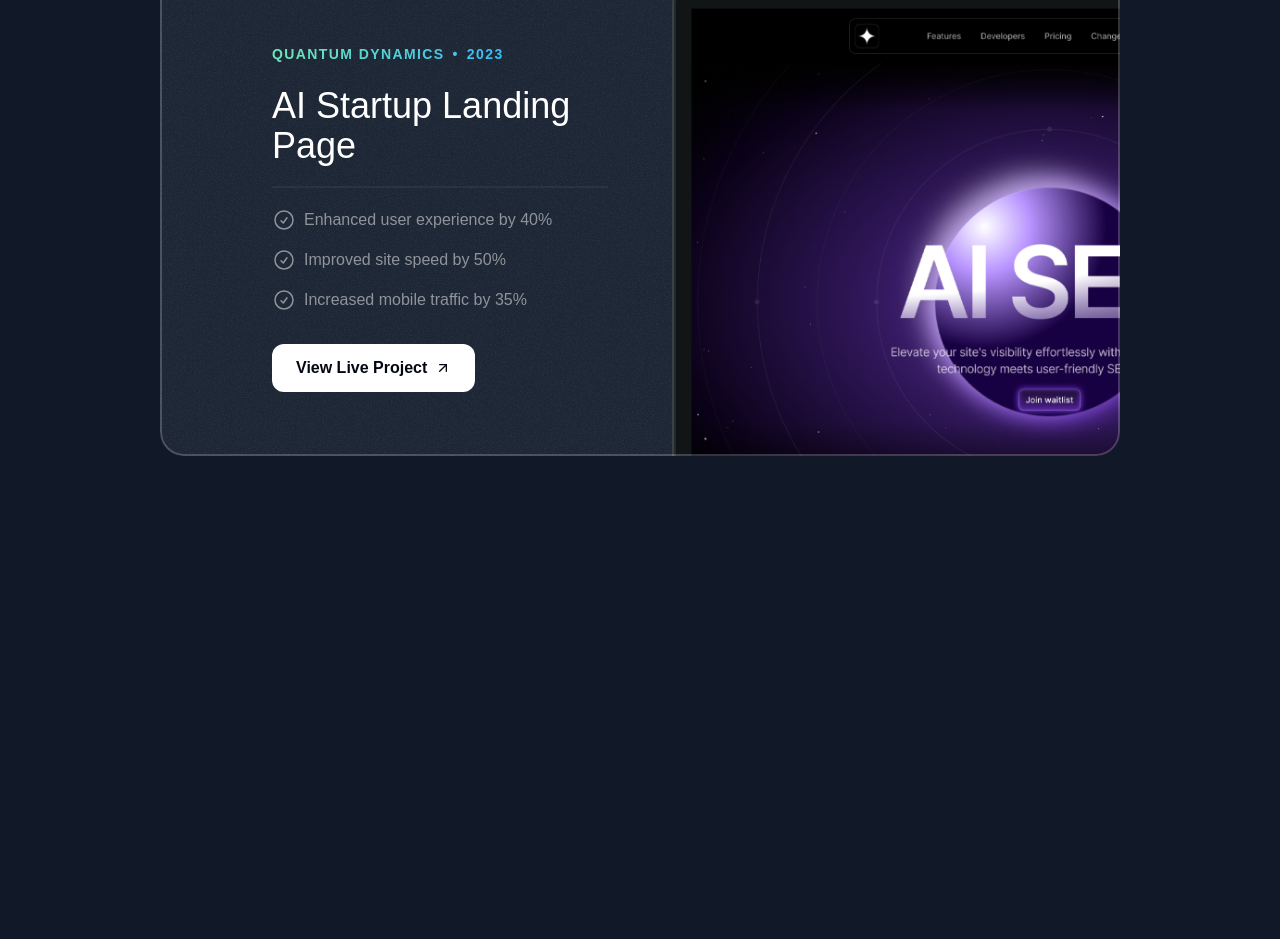
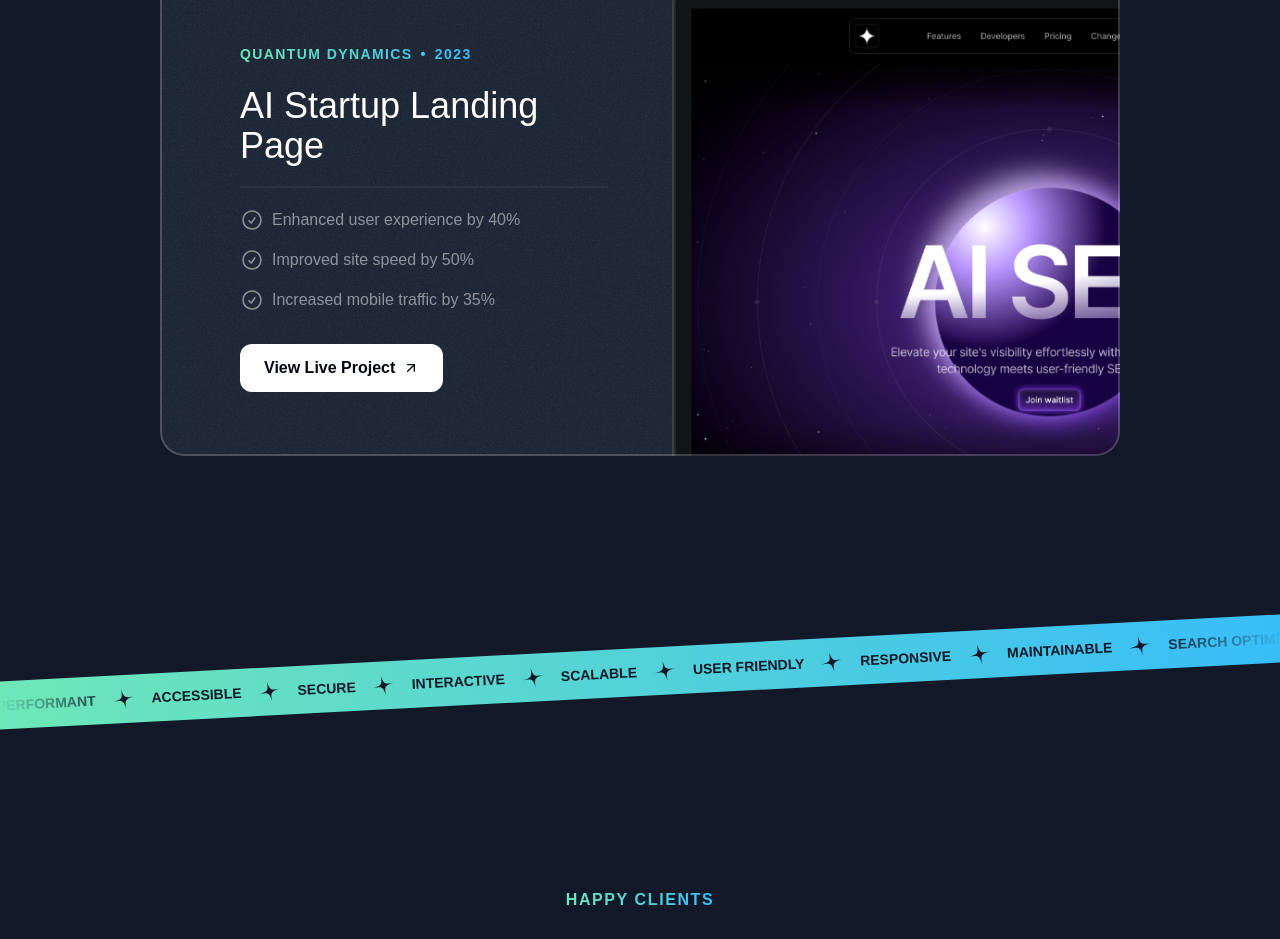
Before and after one commit to simocompsci/Personnal_Portfolio, a Next.js app in the folder PersonalPortfolio/: page / in a window 1280 px wide. Shown: the part 2544-3483 px from the top of the page. Before the commit the page ends 3096 px from the top, so only its background shows below. Built offline with nearby package versions, Linux system fonts and the light colour scheme; a web font is replaced by a local one.

Commit message:
done with the testemonilas section

```diff
--- a/PersonalPortfolio/src/app/page.tsx
+++ b/PersonalPortfolio/src/app/page.tsx
@@ -1,6 +1,10 @@
 import { Header } from "@/sections/Header";
 import { HeroSection } from "@/sections/Hero";
 import { ProjectsSection } from "@/sections/Projects";
+import { TapeSection } from "@/sections/Tape";
+import { TestimonialsSection } from "@/sections/Testimonials";
+import { AboutSection } from "@/sections/About";
+
 
 export default function Home() {
   return (
@@ -8,6 +12,9 @@ export default function Home() {
         <Header/>
         <HeroSection/>
         <ProjectsSection/>
+        <TapeSection/>
+        <TestimonialsSection/>
+        <AboutSection/>
 
     </div>
   );
--- /dev/null
+++ b/PersonalPortfolio/src/components/Card.tsx
@@ -0,0 +1,22 @@
+import grainImage from '@/assets/images/grain.jpg'
+import { twMerge } from 'tailwind-merge';
+import { PropsWithChildren } from 'react';
+
+type CardProps = ({
+    className?: string;
+});
+
+const Card = ({className , children}:PropsWithChildren<CardProps>) => {
+    return (
+        <div>
+            <div className={twMerge("bg-gray-800 rounded-3xl relative overflow-hidden z-0 after:z-10 after:content-[''] after:absolute after:inset-0 after:outline-2 after:outline after:-outline-offset-2 after:rounded-3xl after:outline-white/20 after:pointer-events-none p-6" , className)}>
+                <div className="absolute inset-0 -z-10 opacity-5" style={{
+                  backgroundImage: `url(${grainImage.src})`
+                }}></div>
+                {children}
+            </div>
+        </div>
+    );
+}
+
+export default Card;
--- /dev/null
+++ b/PersonalPortfolio/src/components/SectionHeader.tsx
@@ -0,0 +1,23 @@
+type SectionHeaderProps = {
+  title: string;
+  eyebrow: string;
+  description: string;
+};
+const SectionHeader = ({
+    title,
+    eyebrow,
+    description,
+}:SectionHeaderProps
+) => {
+    return (
+        <>
+            <div className="flex justify-center">
+                <p className="uppercase font-semibold tracking-widest bg-gradient-to-r from-emerald-300 to-sky-400 text-center bg-clip-text text-transparent">{eyebrow}</p>
+            </div>
+            <h2 className="font-serif text-3xl text-center mt-6 md:text-5xl">{title}</h2>
+            <p className="text-center text-white/60 mt-4 md:text-lg lg:text-xl max-w-md mx-auto">{description}</p>
+        </>
+    );
+}
+
+export default SectionHeader;
--- /dev/null
+++ b/PersonalPortfolio/src/components/TechIcon.tsx
@@ -0,0 +1,15 @@
+import React from 'react';
+import { ElementType } from 'react';
+
+type TechIconProps={
+    Component: ElementType
+}
+const TechIcon = ({Component}:TechIconProps) => {
+    return (
+        <div>
+            <Component className="size-10"/>
+        </div>
+    );
+}
+
+export default TechIcon;
--- a/PersonalPortfolio/src/sections/About.tsx
+++ b/PersonalPortfolio/src/sections/About.tsx
@@ -1,3 +1,94 @@
+import SectionHeader from "@/components/SectionHeader";
+import Card from "@/components/Card";
+import StarIcon from '@/assets/icons/star.svg'
+import bookImage from '@/assets/images/book-cover.png'
+import Image from "next/image";
+import { title } from "process";
+import JavascriptIcon from '@/assets/icons/square-js.svg'
+import HTMLIcon from '@/assets/icons/html5.svg'
+import CssIcon from '@/assets/icons/css3.svg'
+import ReactIcon from '@/assets/icons/react.svg'
+import ChromeIcon from '@/assets/icons/chrome.svg'
+import GithubIcon from '@/assets/icons/github.svg'
+import TechIcon from "@/components/TechIcon";
+import mapImage from '@/assets/images/map.png'
+import smileMemoji from '@/assets/images/memoji-smile.png'
+
+const toolboxItems = [
+  {
+    title: 'Javascript',
+    iconType: JavascriptIcon,
+  },
+  {
+    title: 'HTML5',
+    iconType: HTMLIcon,
+  },
+  {
+    title: 'CSS3',
+    iconType: CssIcon,
+  },
+  {
+    title: 'Chrome',
+    iconType: ChromeIcon,
+  },
+  {
+    title: 'React',
+    iconType: ReactIcon,
+  },
+  {
+    title: 'Github',
+    iconType: GithubIcon,
+  },
+
+]
+
+
 export const AboutSection = () => {
-  return <div>About Section</div>;
+  return (
+    <div className="pb-96">
+      <SectionHeader
+        eyebrow="About Me"
+        title="A Glimpse Into My World"
+        description="Learn more about who i am , what i do and what inspires me " />
+      <div>
+        <Card>
+          <div>
+            <StarIcon />
+            <h3>My Reads</h3>
+            <p>Explore the books shaping my prespectives.</p>
+          </div>
+          <Image src={bookImage} alt="Book Cover" />
+        </Card>
+        <Card>
+          <div>
+            <StarIcon />
+            <h3>My Toolbox</h3>
+            <p>Explore the technologies and tools used to create digital experience</p>
+          </div>
+          <div>
+            {toolboxItems.map((item) => (
+              <div key={item.title}>
+                <TechIcon Component={item.iconType} />
+                <span>
+                  {item.title}
+                </span>
+              </div>
+            ))}
+          </div>
+        </Card>
+        <Card>
+          <div>
+            <StarIcon />
+            <h3>Beyond The Code</h3>
+            <p>Explore my interests and hobbies beyond the code</p>
+          </div>
+        </Card>
+        <Card>
+          <Image src={mapImage} alt="map" />
+          <Image src={smileMemoji} alt="smile memoji" />
+        </Card>
+      </div>
+
+    </div>
+  )
 };
--- a/PersonalPortfolio/src/sections/Projects.tsx
+++ b/PersonalPortfolio/src/sections/Projects.tsx
@@ -5,6 +5,8 @@ import Image from "next/image";
 import CheckCircleIcon from '@/assets/icons/check-circle.svg'
 import ArrowUprightIcon from '@/assets/icons/arrow-up-right.svg'
 import grainImage from '@/assets/images/grain.jpg'
+import SectionHeader from "@/components/SectionHeader";
+import Card from "@/components/Card";
 
 
 const portfolioProjects = [
@@ -50,18 +52,12 @@ export const ProjectsSection = () => {
   return (
     <section className="pb-16 lg:py-24">
       <div className="container">
-        <div className="flex justify-center">
-          <p className="uppercase font-semibold tracking-widest bg-gradient-to-r from-emerald-300 to-sky-400 text-center bg-clip-text text-transparent">Real-World Results</p>
-        </div>
-        <h2 className="font-serif text-3xl text-center mt-6 md:text-5xl">Featured Projects</h2>
-        <p className="text-center text-white/60 mt-4 md:text-lg lg:text-xl max-w-md mx-auto">See how i transformed concepts into engaging digital experience</p>
+        <SectionHeader eyebrow="Real-World Results" title="Featured Projects" description="See how i transformed concepts into engaging digital experience"/>
+
         <div className="flex flex-col mt-10">
           <div className="flex flex-col gap-12 mt-10 md:mt-20">
             {portfolioProjects.map(project => (
-              <div key={project.title} className="bg-gray-800 rounded-3xl relative overflow-hidden z-0 after:z-10 after:content-[''] after:absolute after:inset-0 after:outline-2 after:outline after:-outline-offset-2 after:rounded-3xl after:outline-white/20 pr-8 pl-8 pt-8 md:pt-12 md:px-10 lg:pt-16 lg:px-28 after:pointer-events-none">
-                <div className="absolute inset-0 -z-10 opacity-5" style={{
-                  backgroundImage: `url(${grainImage.src})`
-                }}></div>
+              <Card key={project.title} className="pr-8 pl-8 pt-8 pb-0 md:pt-12 md:px-10 lg:pt-16 lg:px-20">
 
                 <div className="lg:grid lg:grid-cols-2 lg:gap-16">
                   <div className="lg:py-16 ">
@@ -91,7 +87,7 @@ export const ProjectsSection = () => {
                   <Image src={project.image} alt={project.title} className="mt-8 -mbt-4 md:mb-0 lg:mt-0 lg:absolute lg:h-full lg:w-auto lg:max-w-none" />
                   </div>
                 </div>
-              </div>
+              </Card>
 
             ))}
           </div>
--- a/PersonalPortfolio/src/sections/Tape.tsx
+++ b/PersonalPortfolio/src/sections/Tape.tsx
@@ -1,3 +1,37 @@
+import StarIcon from '@/assets/icons/star.svg'
+
+const words = [
+  "Performant",
+  "Accessible",
+  "Secure",
+  "Interactive",
+  "Scalable",
+  "User Friendly",
+  "Responsive",
+  "Maintainable",
+  "Search Optimized",
+  "Usable",
+  "Reliable",
+]
+
 export const TapeSection = () => {
-  return <div>Tape Section</div>;
+  return (
+    <div>
+      <div className='py-16 lg:py-24 overflow-x-clip'>
+        <div className='bg-gradient-to-r from-emerald-300 to-sky-400  -rotate-3 -mx-1'>
+          <div className='flex [mask-image:linear-gradient(to_right,transparent,black_10%,black_90%,transparent)]'>
+            <div className='flex flex-none gap-4 py-3'>
+              {words.map((word) => (
+                <div key={word} className='inline-flex gap-4 items-center'>
+                  <span className='text-gray-900 uppercase font-extrabold text-sm'>{word}</span>
+                  <StarIcon className="size-6 text-gray-900 -rotate-12" />
+                </div>
+
+              ))}
+            </div>
+          </div>
+        </div>
+      </div>
+    </div>
+  )
 };
--- a/PersonalPortfolio/src/sections/Testimonials.tsx
+++ b/PersonalPortfolio/src/sections/Testimonials.tsx
@@ -3,6 +3,10 @@ import memojiAvatar2 from "@/assets/images/memoji-avatar-2.png";
 import memojiAvatar3 from "@/assets/images/memoji-avatar-3.png";
 import memojiAvatar4 from "@/assets/images/memoji-avatar-4.png";
 import memojiAvatar5 from "@/assets/images/memoji-avatar-5.png";
+import SectionHeader from "@/components/SectionHeader";
+import Image from "next/image";
+import grainImage from '@/assets/images/grain.jpg'
+import Card from "@/components/Card";
 
 const testimonials = [
   {
@@ -38,5 +42,31 @@ const testimonials = [
 ];
 
 export const TestimonialsSection = () => {
-  return <div>Testimonials Section</div>;
+  return (
+    <div className="py-16 lg:py-24">
+      <div className="container">
+        <SectionHeader eyebrow="Happy Clients" title="What Clients Say About Me" description="Don't just take my word for it. See what my clients have to say about my work" />
+        <div className="mt-16 lg:mt-24 flex overflow-x-clip [mask-image:linear-gradient(to_right,transparent,black_10%,black_90%,transparent)]">
+          <div className="flex flex-none gap-8">
+            {testimonials.map((testimonial) => (
+              <Card key={testimonial.name} className="max-w-xs md:p-8 md:max-w-md">
+                <div className="flex gap-4 items-center">
+                  <div className="size-14 bg-gray-700 inline-flex items-center justify-center rounded-full flex-shrink-0">
+                    <Image src={testimonial.avatar} alt={testimonial.name} className="max-h-full" />
+                  </div>
+                  <div>
+                    <div className="font-semibold">{testimonial.name}</div>
+                    <div className="text-sm text-white/40">{testimonial.position}</div>
+                  </div>
+                </div>
+                <p className="mt-4 md:mt-6 text-sm md:text-base">{testimonial.text}</p>
+
+
+              </Card>
+            ))}
+          </div>
+        </div>
+      </div>
+    </div>
+  )
 };
```
